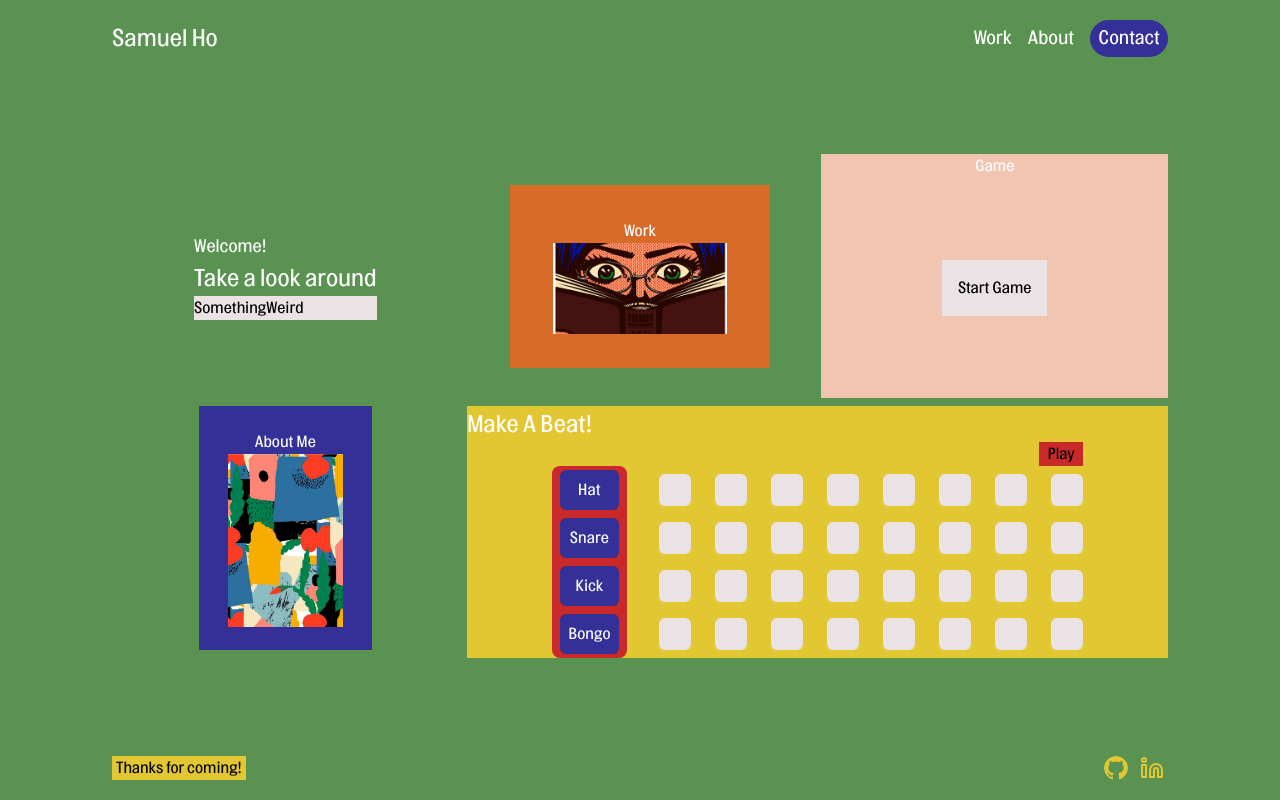
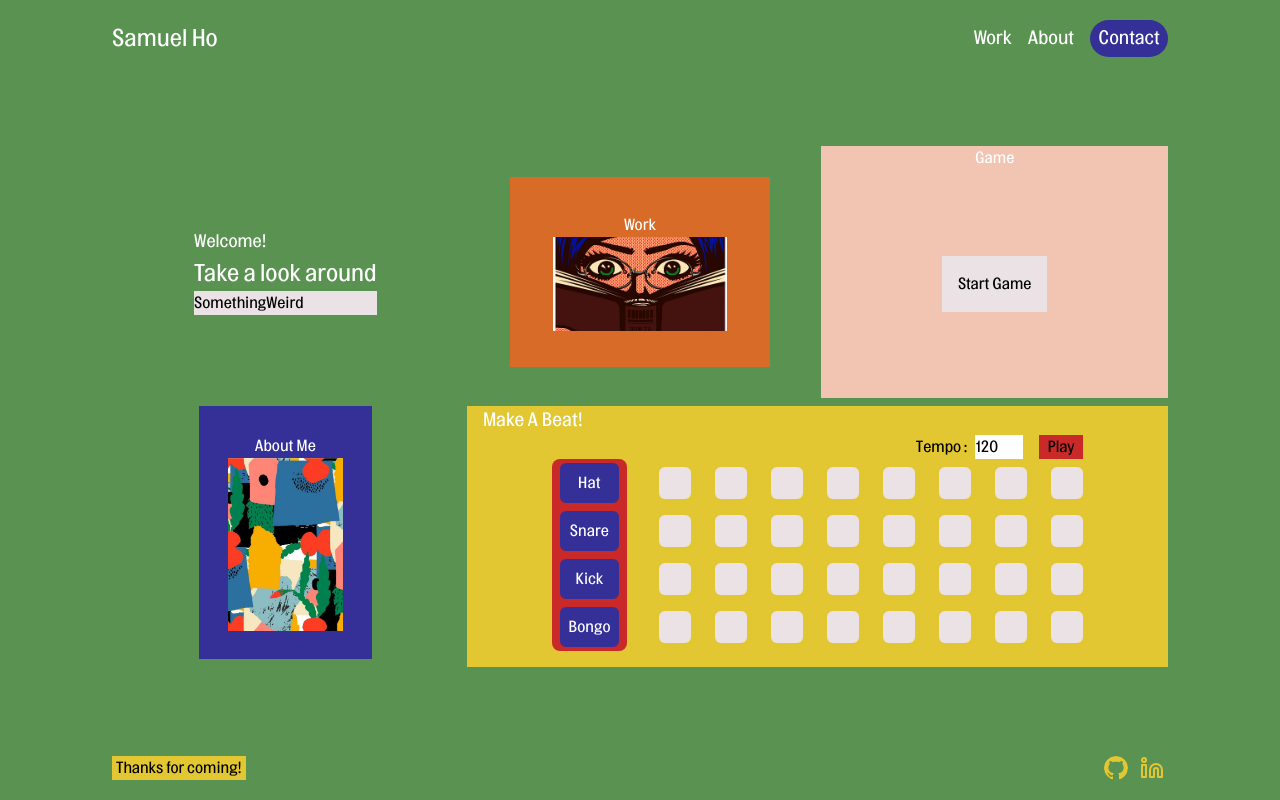
Before and after one commit to samuelho-dev/samuelho.github.io, a Next.js app: page / in a window 1280 px wide. Built offline with nearby package versions, Linux system fonts and the light colour scheme.

Commit message:
styling and types

```diff
--- a/src/components/StepSequencer.tsx
+++ b/src/components/StepSequencer.tsx
@@ -1,10 +1,12 @@
-import React, { useEffect, useRef, useState } from 'react';
+import React, { MouseEventHandler, useEffect, useRef, useState } from 'react';
 import * as Tone from 'tone';
 import { Sampler, Transport } from 'tone';
 import hiHat from 'public/sounds/NAMI_Hi-Hat_Armani.wav';
 import Snare from 'public/sounds/RL_-_Razor_Snare.wav';
 import Kick from 'public/sounds/Slappy_Kick_35.wav';
 import Bongo from 'public/sounds/SD3_BONGO33.wav';
+
+import { gsap } from 'gsap';
 
 const notes = [hiHat, Snare, Kick, Bongo];
 
@@ -37,13 +39,14 @@ function StepSequencer() {
 
   let beat = 0;
   const handleLoop = () => {
-    const repeat = (time) => {
-      grid.forEach((row) => {
+    const repeat = (time: any) => {
+      grid.forEach((row, rowIndex) => {
         const note = row[beat];
         if (note.isActive) {
           stepSequencer.current?.triggerAttackRelease(note.key, '8n', time);
         }
       });
+
       beat = (beat + 1) % 8;
     };
 
@@ -59,12 +62,13 @@ function StepSequencer() {
     }
 
     if (play) {
+      Tone.Transport.cancel();
       Tone.Transport.stop();
       setPlay(false);
     } else {
+      handleLoop();
       Tone.Transport.start();
       setPlay(true);
-      handleLoop();
     }
   };
 
@@ -74,10 +78,23 @@ function StepSequencer() {
     setGrid(copyGrid);
   };
 
+  const handleBpmChange = (e: any) => {
+    setTempo(e.target.value);
+  };
+
   return (
     <div className="flex w-full flex-col place-items-center">
       <div>
-        <div className="flex w-full justify-end">
+        <div className="flex w-full justify-end gap-4">
+          <div className="flex gap-2">
+            <label>Tempo :</label>
+            <input
+              type="number"
+              className="w-12"
+              value={tempo}
+              onChange={handleBpmChange}
+            />
+          </div>
           <button onClick={handlePlay} className="bg-customRed px-2">
             {!play ? 'Play' : 'Pause'}
           </button>
--- a/src/pages/index.tsx
+++ b/src/pages/index.tsx
@@ -1,7 +1,7 @@
 import Game from '@/components/Game';
 import SomethingWeird from '@/components/SomethingWeird';
-import workJPG from '../../public/images/study.jpg';
-import projectJPG from '../../public/images/project.jpg';
+import workJPG from 'public/images/study.jpg';
+import projectJPG from 'public/images/project.jpg';
 import Canvas from '@/game/Canvas';
 
 import Image from 'next/image';
@@ -50,8 +50,8 @@ function Home({ handleRoute }: HomeProps) {
             <Image src={projectJPG} alt="project jpg" className="object-fill" />
           </div>
         </div>
-        <div className="col-span-2 row-span-2 h-full w-full items-center justify-center bg-customYellow">
-          <h1>Make A Beat!</h1>
+        <div className="col-span-2 row-span-2 my-2 h-full w-full items-center justify-center bg-customYellow px-4">
+          <h2>Make A Beat!</h2>
           <StepSequencer />
         </div>
 
```
